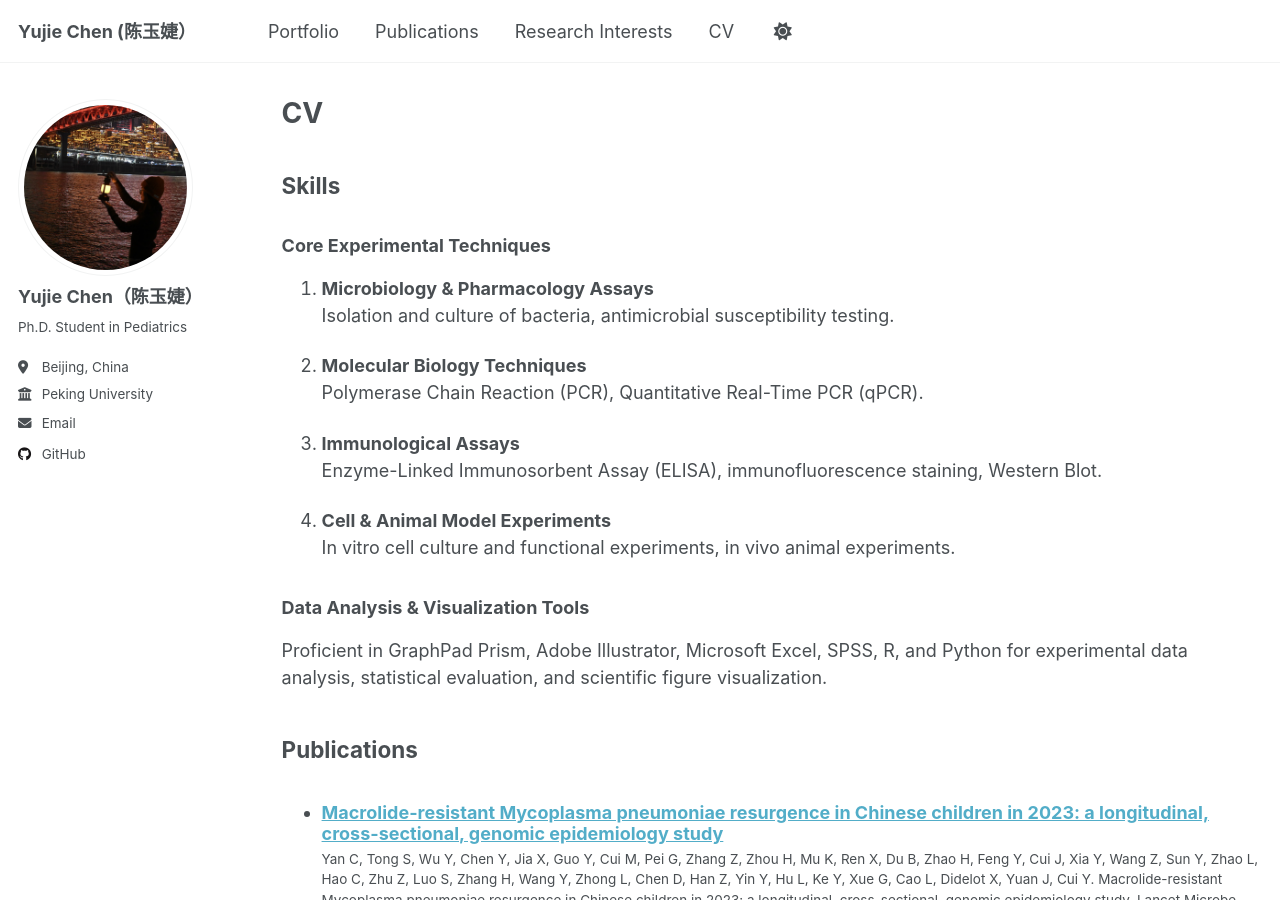
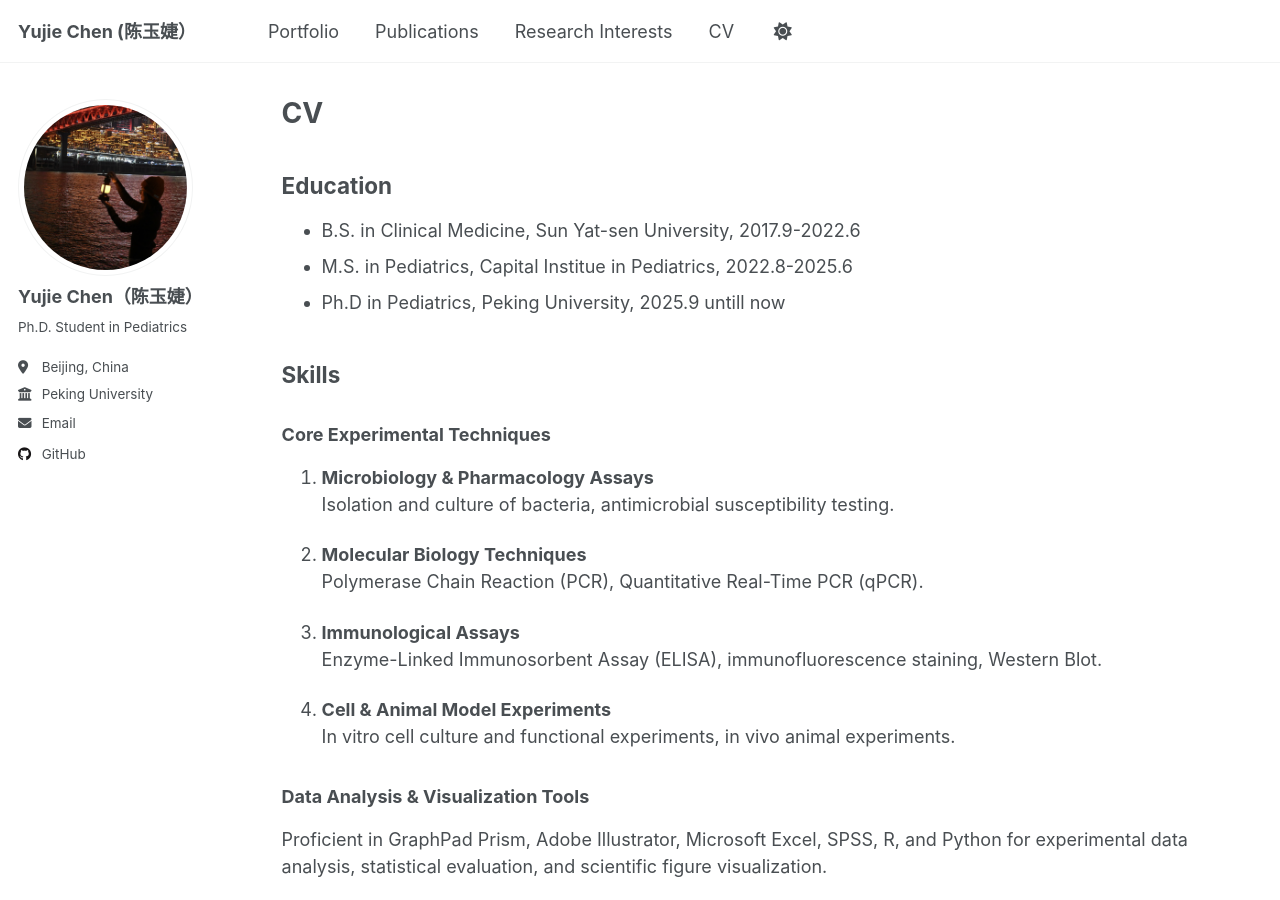
Before and after one commit to yujie7799/yujie7799.github.io, a Jekyll site: the page built from _pages/cv.md, in a window 1280 px wide and 900 px high. Built offline with Jekyll 4.4.1, drawn with Linux system fonts in a browser that asks for light colours; a script that is not in the unit is left out.

Commit message:
Update cv.md

```diff
--- a/_pages/cv.md
+++ b/_pages/cv.md
@@ -8,6 +8,11 @@ redirect_from:
 ---
 
 {% include base_path %}
+
+## Education
+* B.S. in Clinical Medicine, Sun Yat-sen University, 2017.9-2022.6
+* M.S. in Pediatrics, Capital Institue in Pediatrics, 2022.8-2025.6
+* Ph.D in Pediatrics, Peking University, 2025.9 untill now
 
 ## Skills
 ### Core Experimental Techniques
```
